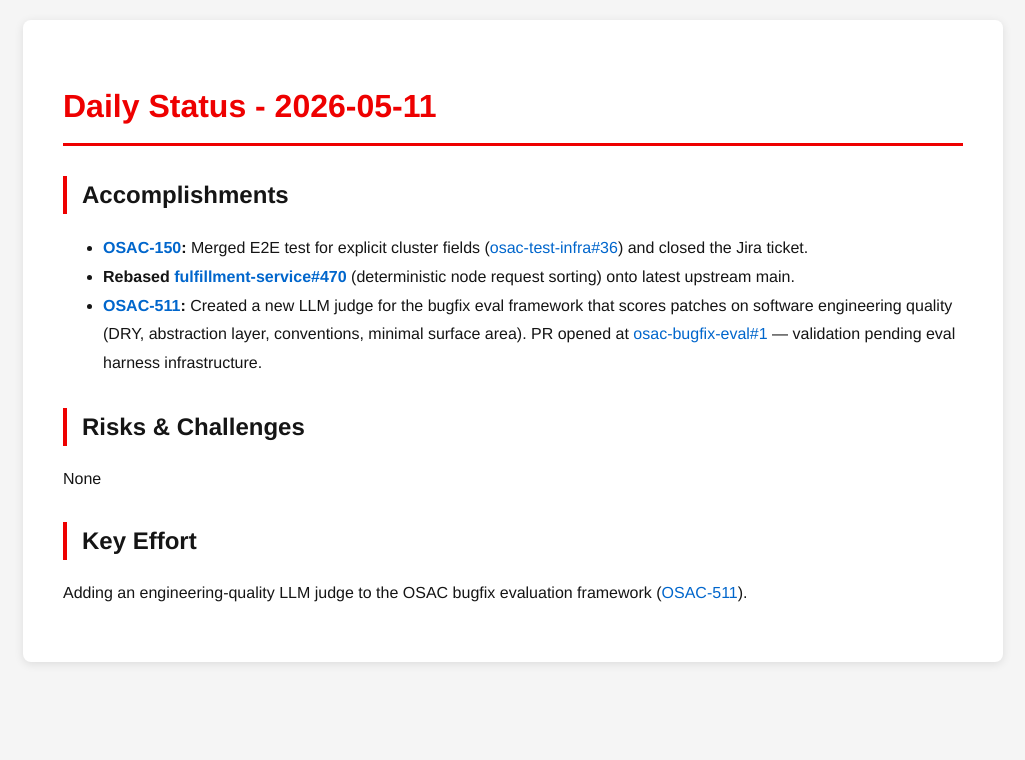
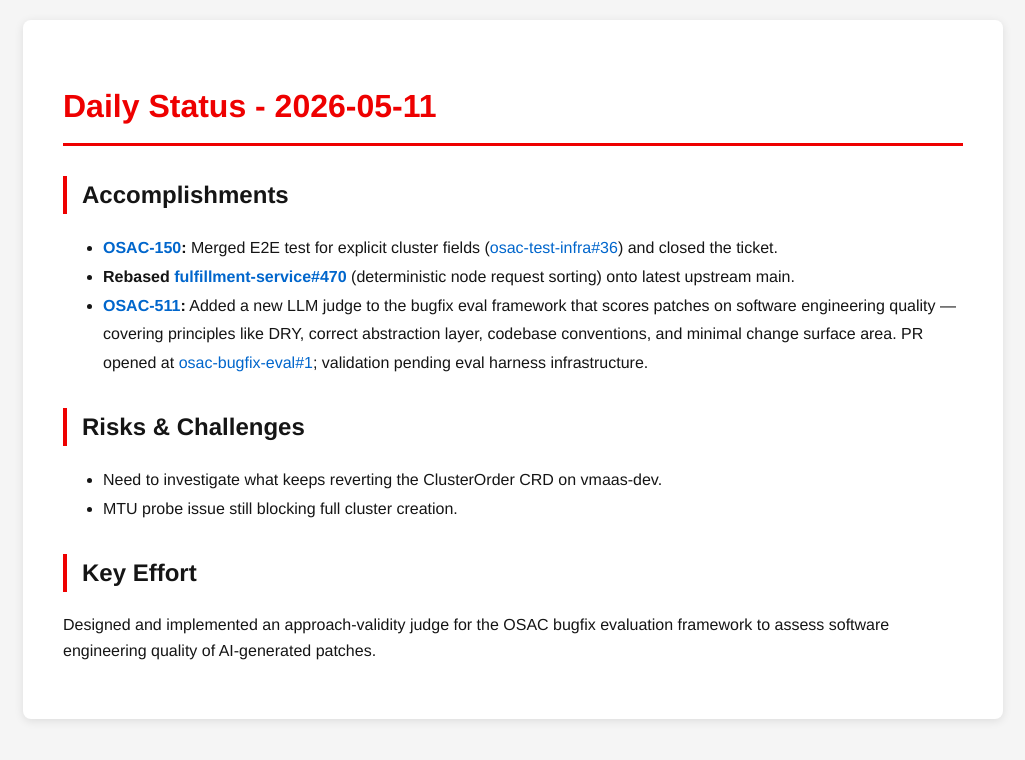
Before and after one commit to tzvatot/daily-status, a Jekyll site: the page built from 2026-05-11.md, in a window 1280 px wide. Shown: the top 760 px of the page, without its empty margins (127-1152 px from the left). Built offline with Jekyll 4.4.1, drawn with Linux system fonts in a browser that asks for light colours.

Commit message:
Daily status update - 2026-05-11

```diff
--- a/2026-05-11.md
+++ b/2026-05-11.md
@@ -7,12 +7,13 @@ date: 2026-05-11
 # Daily Status - 2026-05-11
 
 ## Accomplishments
-- **[OSAC-150](https://redhat.atlassian.net/browse/OSAC-150):** Merged E2E test for explicit cluster fields ([osac-test-infra#36](https://github.com/osac-project/osac-test-infra/pull/36)) and closed the Jira ticket.
+- **[OSAC-150](https://redhat.atlassian.net/browse/OSAC-150):** Merged E2E test for explicit cluster fields ([osac-test-infra#36](https://github.com/osac-project/osac-test-infra/pull/36)) and closed the ticket.
 - **Rebased [fulfillment-service#470](https://github.com/osac-project/fulfillment-service/pull/470)** (deterministic node request sorting) onto latest upstream main.
-- **[OSAC-511](https://redhat.atlassian.net/browse/OSAC-511):** Created a new LLM judge for the bugfix eval framework that scores patches on software engineering quality (DRY, abstraction layer, conventions, minimal surface area). PR opened at [osac-bugfix-eval#1](https://github.com/eranco74/osac-bugfix-eval/pull/1) — validation pending eval harness infrastructure.
+- **[OSAC-511](https://redhat.atlassian.net/browse/OSAC-511):** Added a new LLM judge to the bugfix eval framework that scores patches on software engineering quality — covering principles like DRY, correct abstraction layer, codebase conventions, and minimal change surface area. PR opened at [osac-bugfix-eval#1](https://github.com/eranco74/osac-bugfix-eval/pull/1); validation pending eval harness infrastructure.
 
 ## Risks & Challenges
-None
+- Need to investigate what keeps reverting the ClusterOrder CRD on vmaas-dev.
+- MTU probe issue still blocking full cluster creation.
 
 ## Key Effort
-Adding an engineering-quality LLM judge to the OSAC bugfix evaluation framework ([OSAC-511](https://redhat.atlassian.net/browse/OSAC-511)).
+Designed and implemented an approach-validity judge for the OSAC bugfix evaluation framework to assess software engineering quality of AI-generated patches.
```
